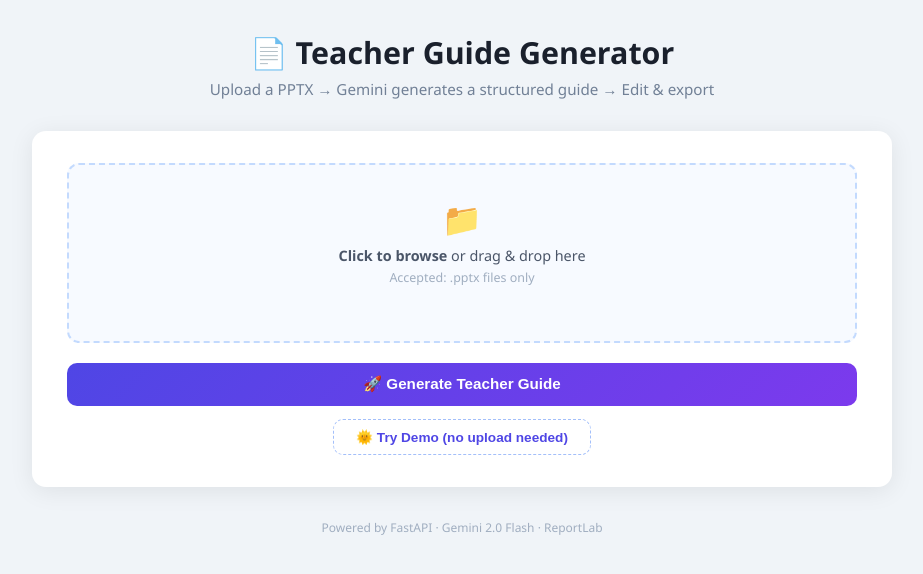
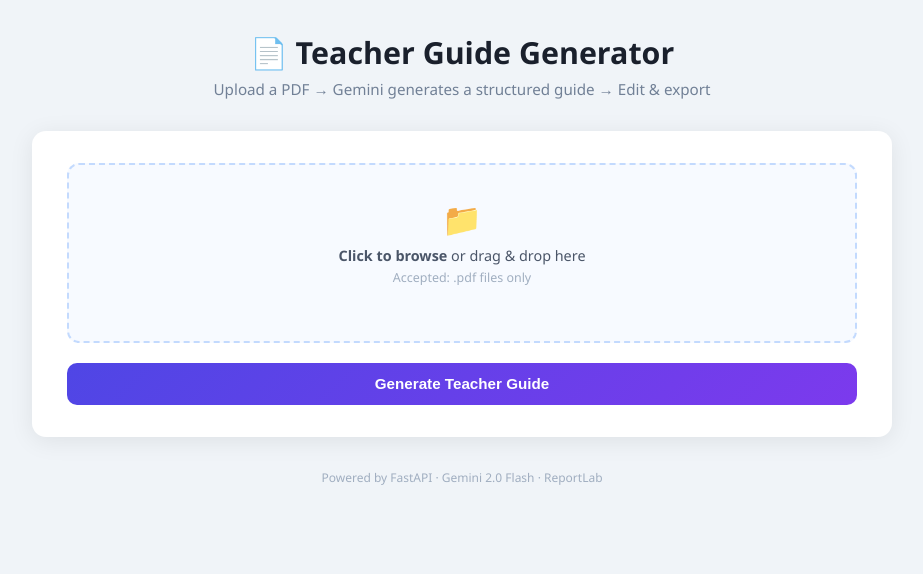
Before and after one commit to yassinelsawy/teacher-guide-generator, a FastAPI app: page / in a window 1280 px wide. Shown: the top 574 px of the page, without its empty margins (178-1101 px from the left). Run offline with FastAPI, Linux system fonts and the light colour scheme; some libraries are stand-ins or nearby versions.

Commit message:
Switch upload to PDF, apply iSchool branding, add navbar with logo, remove demo button and rocket icon

```diff
--- a/main.py
+++ b/main.py
@@ -12,8 +12,8 @@ from fastapi import FastAPI, File, Request, UploadFile
 from fastapi.responses import HTMLResponse, JSONResponse, StreamingResponse
 from fastapi.staticfiles import StaticFiles
 from fastapi.templating import Jinja2Templates
+import pdfplumber
 from google import genai
-from pptx import Presentation
 from reportlab.lib import colors
 from reportlab.lib.enums import TA_LEFT
 from reportlab.lib.pagesizes import A4
@@ -41,28 +41,22 @@ STATIC_DIR = Path("static")
 STATIC_DIR.mkdir(exist_ok=True)
 
 # ── App ───────────────────────────────────────────────────────────────────────
-app = FastAPI(title="PPTX → Teacher Guide Generator")
+app = FastAPI(title="PDF → Teacher Guide Generator")
 app.mount("/static", StaticFiles(directory="static"), name="static")
 templates = Jinja2Templates(directory="templates")
 
 
 # ── Helpers ───────────────────────────────────────────────────────────────────
 
-def extract_text_from_pptx(filepath: Path) -> tuple[str, str]:
-    """Return (filename_stem, full_slide_text)."""
-    prs = Presentation(filepath)
+def extract_text_from_pdf(filepath: Path) -> tuple[str, str]:
+    """Return (filename_stem, full_page_text)."""
     lines: list[str] = []
-    for slide_num, slide in enumerate(prs.slides, start=1):
-        slide_lines: list[str] = []
-        for shape in slide.shapes:
-            if shape.has_text_frame:
-                for para in shape.text_frame.paragraphs:
-                    text = para.text.strip()
-                    if text:
-                        slide_lines.append(text)
-        if slide_lines:
-            lines.append(f"--- Slide {slide_num} ---")
-            lines.extend(slide_lines)
+    with pdfplumber.open(filepath) as pdf:
+        for page_num, page in enumerate(pdf.pages, start=1):
+            text = page.extract_text()
+            if text and text.strip():
+                lines.append(f"--- Page {page_num} ---")
+                lines.append(text.strip())
     return filepath.stem, "\n".join(lines)
 
 
@@ -400,18 +394,18 @@ async def index(request: Request):
 
 @app.post("/upload")
 async def upload(file: UploadFile = File(...)):
-    if not file.filename.lower().endswith(".pptx"):
-        return JSONResponse(status_code=400, content={"error": "Please upload a valid .pptx file."})
+    if not file.filename.lower().endswith(".pdf"):
+        return JSONResponse(status_code=400, content={"error": "Please upload a valid .pdf file."})
 
     temp_path = UPLOAD_DIR / f"{uuid.uuid4()}_{file.filename}"
     try:
         with temp_path.open("wb") as f:
             shutil.copyfileobj(file.file, f)
 
-        file_name, slide_text = extract_text_from_pptx(temp_path)
+        file_name, slide_text = extract_text_from_pdf(temp_path)
 
         if not slide_text.strip():
-            return JSONResponse(status_code=422, content={"error": "No readable text found in the uploaded PPTX."})
+            return JSONResponse(status_code=422, content={"error": "No readable text found in the uploaded PDF."})
 
         guide_html = generate_teacher_guide(file_name, slide_text)
         return JSONResponse(content={"html": guide_html, "file_name": file_name})
--- a/requirements.txt
+++ b/requirements.txt
@@ -2,7 +2,7 @@ fastapi
 uvicorn[standard]
 jinja2
 python-multipart
-python-pptx
+pdfplumber
 google-genai
 python-dotenv
 reportlab
--- a/static/app.js
+++ b/static/app.js
@@ -3,7 +3,6 @@ const fileInput     = document.getElementById('file-input');
 const fileLabel     = document.getElementById('file-label');
 const dropzone      = document.getElementById('dropzone');
 const generateBtn   = document.getElementById('generate-btn');
-const demoBtn       = document.getElementById('demo-btn');
 const pdfBtn        = document.getElementById('pdf-btn');
 const spinner       = document.getElementById('spinner');
 const spinnerMsg    = document.getElementById('spinner-msg');
@@ -78,7 +77,7 @@ dropzone.addEventListener('drop', e => {
 /* ── Spinner ──────────────────────────────────────────────────────── */
 const msgs = [
   'Uploading file...',
-  'Extracting slide text...',
+  'Extracting PDF text...',
   'Sending to Gemini AI...',
   'Generating Teacher Guide...',
   'Almost done...'
@@ -118,29 +117,12 @@ function showError(msg) {
   errorBox.classList.add('show');
 }
 
-/* ── Demo ────────────────────────────────────────────────────────── */
-demoBtn.addEventListener('click', async () => {
-  errorBox.classList.remove('show');
-  demoBtn.disabled = true;
-  startSpinner();
-  try {
-    const res  = await fetch('/demo');
-    const data = await res.json();
-    populateEditor(data.html, data.file_name);
-  } catch (err) {
-    showError('Demo failed: ' + err.message);
-  } finally {
-    stopSpinner();
-    demoBtn.disabled = false;
-  }
-});
-
 /* ── Generate ─────────────────────────────────────────────────────── */
 generateBtn.addEventListener('click', async () => {
   errorBox.classList.remove('show');
 
   if (!fileInput.files[0]) {
-    showError('Please select a .pptx file first.');
+    showError('Please select a .pdf file first.');
     return;
   }
 
--- a/templates/index.html
+++ b/templates/index.html
@@ -16,16 +16,16 @@
   <!-- Header -->
   <div class="header">
     <h1>&#128196; Teacher Guide Generator</h1>
-    <p>Upload a PPTX &rarr; Gemini generates a structured guide &rarr; Edit &amp; export</p>
+    <p>Upload a PDF &rarr; Gemini generates a structured guide &rarr; Edit &amp; export</p>
   </div>
 
   <!-- Upload Card -->
   <div class="card">
     <div class="dropzone" id="dropzone">
-      <input type="file" id="file-input" accept=".pptx" />
+      <input type="file" id="file-input" accept=".pdf" />
       <div class="dropzone-icon">&#128193;</div>
       <p><strong>Click to browse</strong> or drag &amp; drop here</p>
-      <small>Accepted: .pptx files only</small>
+      <small>Accepted: .pdf files only</small>
       <span id="file-label"></span>
     </div>
 
@@ -36,11 +36,7 @@
       <p class="spinner-msg" id="spinner-msg">Uploading file...</p>
     </div>
 
-    <button class="btn btn-full" id="generate-btn">&#128640; Generate Teacher Guide</button>
-
-    <div style="text-align:center; margin-top:.8rem;">
-      <button class="btn btn-demo" id="demo-btn">&#127774; Try Demo (no upload needed)</button>
-    </div>
+    <button class="btn btn-full" id="generate-btn">Generate Teacher Guide</button>
   </div>
 
   <!-- Editor (shown after generation) -->
```
Also changed, not shown: static/assets/iSchool.png (added).
